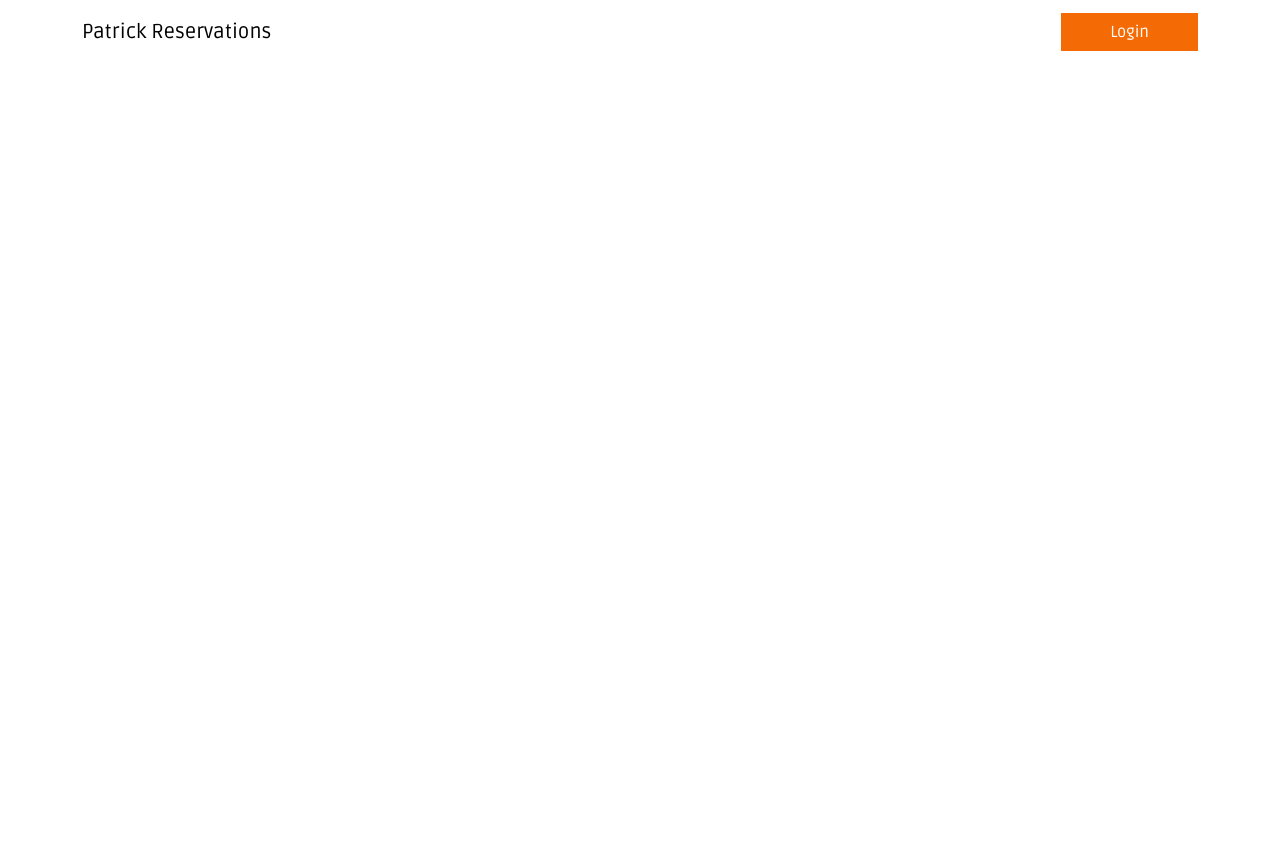
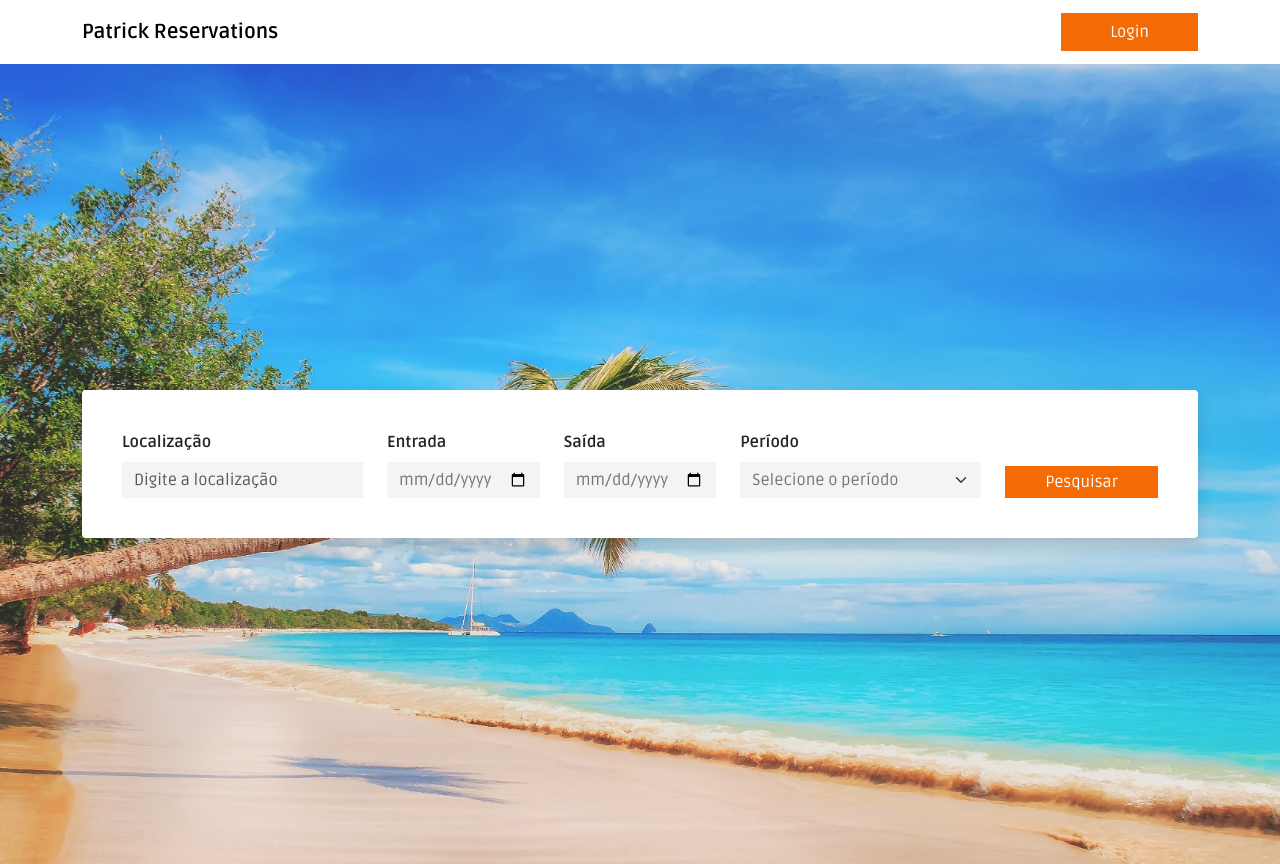
Before and after one commit to patrick-cuppi/hotel-reservations, a plain HTML site: page index.html in a window 1280 px wide. Before the commit the page ends 800 px from the top, so only its background shows below. Drawn offline with nearby package versions, Linux system fonts and the light colour scheme.

Commit message:
feat: added banner

```diff
--- /dev/null
+++ b/assets/style/background.css
@@ -0,0 +1,8 @@
+.background-banner {
+    width: 100%;
+    height: 100%;
+    background-image: url('../img/banners/background.jpg');
+    background-size: cover;
+    background-position: center;
+    background-repeat: no-repeat;
+}
--- /dev/null
+++ b/assets/style/inputs.css
@@ -0,0 +1,15 @@
+.form-control {
+    border: none;
+    color: var(--bg-brown-1);
+    background-color: var(--bg-brown-2);
+    font-weight: 400;
+    font-size: 1em;
+}
+
+.form-select {
+    border: none;
+    color: var(--bg-brown-1);
+    background-color: var(--bg-brown-2);
+    font-weight: 400;
+    font-size: 1em;
+}
--- a/assets/style/style.css
+++ b/assets/style/style.css
@@ -1,4 +1,6 @@
 @import url('https://fonts.googleapis.com/css2?family=Ruda:wght@400..900&display=swap');
+@import "./background.css";
+@import "./inputs.css";
 
 :root {
     --bg-orange:        #F46A05;
--- a/index.html
+++ b/index.html
@@ -12,7 +12,7 @@
     <header>
         <nav class="navbar navbar-expand-lg navbar-light bg-white">
             <div class="container pt-1 pb-1">
-                <a class="navbar-brand" href="#">Patrick Reservations</a>
+                <a class="navbar-brand fw-bold" href="#">Patrick Reservations</a>
                 <button class="navbar-toggler" type="button" data-bs-toggle="collapse" data-bs-target="#navbarNav"
                 aria-controls="navbarNav" aria-expanded="false" aria-label="Toggle navigation">
                     <svg xmlns="http://www.w3.org/2000/svg" width="1.5em" height="1.5em" fill="currentColor" class="bi bi-list" viewBox="0 0 16 16">
@@ -32,6 +32,45 @@
             </div>
           </nav>
     </header>
+    <main class="w-100 min-vh-100 background-banner d-flex align-items-center">
+            <div class="container">
+                <div class="card rounded-1 border-0 p-1 pt-4 pb-4 p-lg-4 pb-md-0 pb-lg-0 shadow">
+                    <div class="card-body">
+                        <form class="pb-lg-2" onsubmit="return false;">
+                            <div class="row">
+                                <div class="col-12 col-md-12 col-lg-3 mb-3">
+                                    <label for="localization" class="form-label fw-bold">Localização</label>
+                                    <input type="text" class="form-control rounded-0" name="localization" id="localization" placeholder="Digite a localização">
+                                </div>
+                                <div class="col-12 col-md-12 col-lg-2 mb-3">
+                                    <label for="check-in" class="form-label fw-bold">Entrada</label>
+                                    <input type="date" class="form-control rounded-0" name="check-in" id="check-in">
+                                </div>
+                                <div class="col-12 col-md-12 col-lg-2 mb-3">
+                                    <label for="check-out" class="form-label fw-bold">Saída</label>
+                                    <input type="date" class="form-control rounded-0" name="check-out" id="check-out">
+                                </div>
+                                <div class="col-12 col-md-12 col-lg-3 mb-3">
+                                    <label for="period" class="form-label fw-bold">Período</label>
+                                    <select class="form-select rounded-0" name="period" id="period" aria-label="Selecione o período">
+                                        <option value="" selected>Selecione o período</option>
+                                        <option value="dawn">Madrugada</option>
+                                        <option value="morning">Manhã</option>
+                                        <option value="afternoon">Tarde</option>
+                                        <option value="night">Noite</option>
+                                    </select>
+                                </div>
+                                <div class="col-12 col-md-12 col-lg-2 mb-3 pt-3 d-lg-flex align-items-end">
+                                    <a href="#" class="btn btn-lg btn-orange w-100 rounded-0 border-0 p-lg-1">
+                                        Pesquisar
+                                    </a>
+                                </div>
+                            </div>
+                        </form>
+                    </div>
+                </div>
+            </div>
+    </main>
 
 
     <script src="https://cdn.jsdelivr.net/npm/@popperjs/core@2.11.8/dist/umd/popper.min.js"
```
Also changed, not shown: 1 other file.
